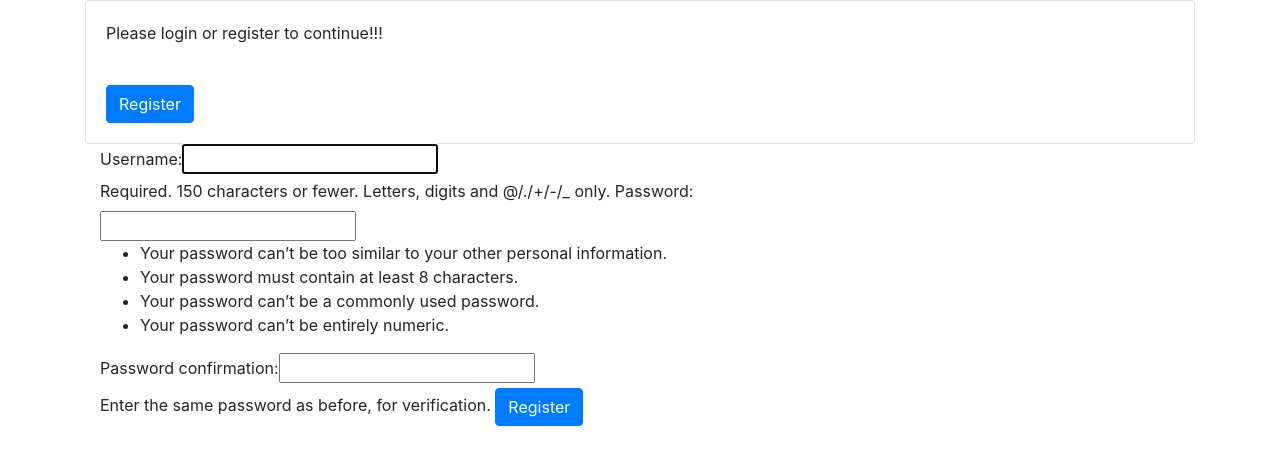
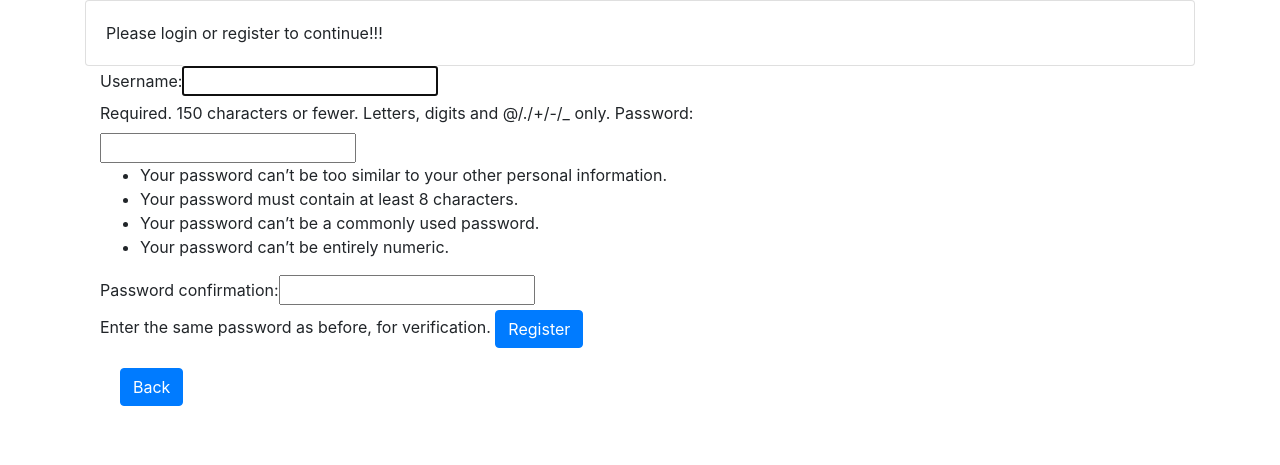
Before and after one commit to ICARUS343/DjangoModule, a Django app: page /register/ in a window 1280 px wide. Shown: the top 465 px of the page. Run offline with Django 3.2, Linux system fonts and the light colour scheme; some libraries are stand-ins or nearby versions.

Commit message:
Registration

```diff
--- a/user/templates/registration/index.html
+++ b/user/templates/registration/index.html
@@ -16,10 +16,6 @@
         <div class="card-body">
             Please login or register to continue!!!
         </div>
-        <div class="card-body">
-            <a class="btn btn-primary" href="{% url 'register' %}" role="button">Register</a>
-        </div>
-
     </div>
 
 </div>
--- a/user/templates/registration/login.html
+++ b/user/templates/registration/login.html
@@ -31,6 +31,10 @@
                    class="btn btn-primary pull-right"/>
             <input type="hidden" name="next" value="{{ next }}"/>
         </form>
+         <div class="card-body">
+            <a class="btn btn-primary" href="{% url 'register' %}" role="button">Register</a>
+        </div>
+
     </div>
 </div>
 
--- a/user/templates/registration/register.html
+++ b/user/templates/registration/register.html
@@ -18,6 +18,10 @@
             <input type="submit" value="Register"
                    class="btn btn-primary pull-right"/>
         </form>
+        <div class="card-body">
+            <a class="btn btn-primary" href="{% url 'login' %}" role="button">Back</a>
+        </div>
+
     </div>
 </div>
 
```
